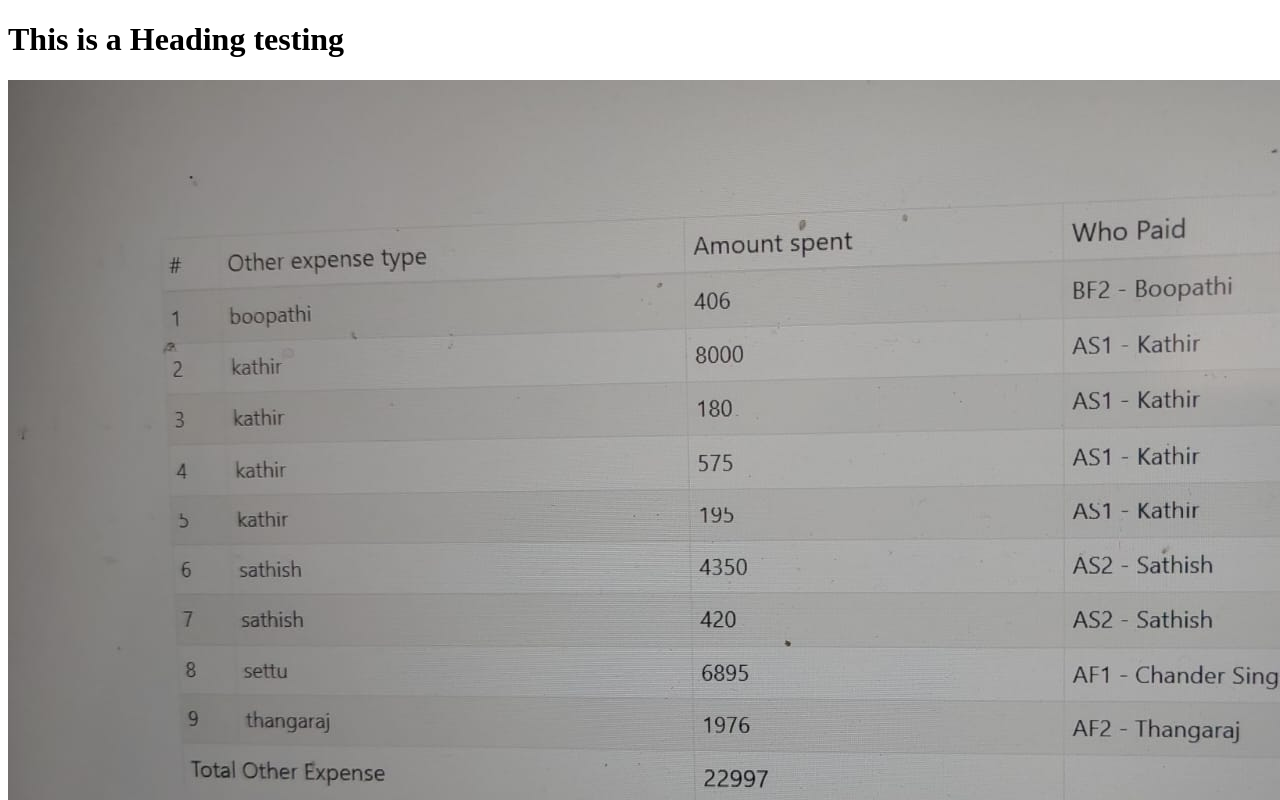
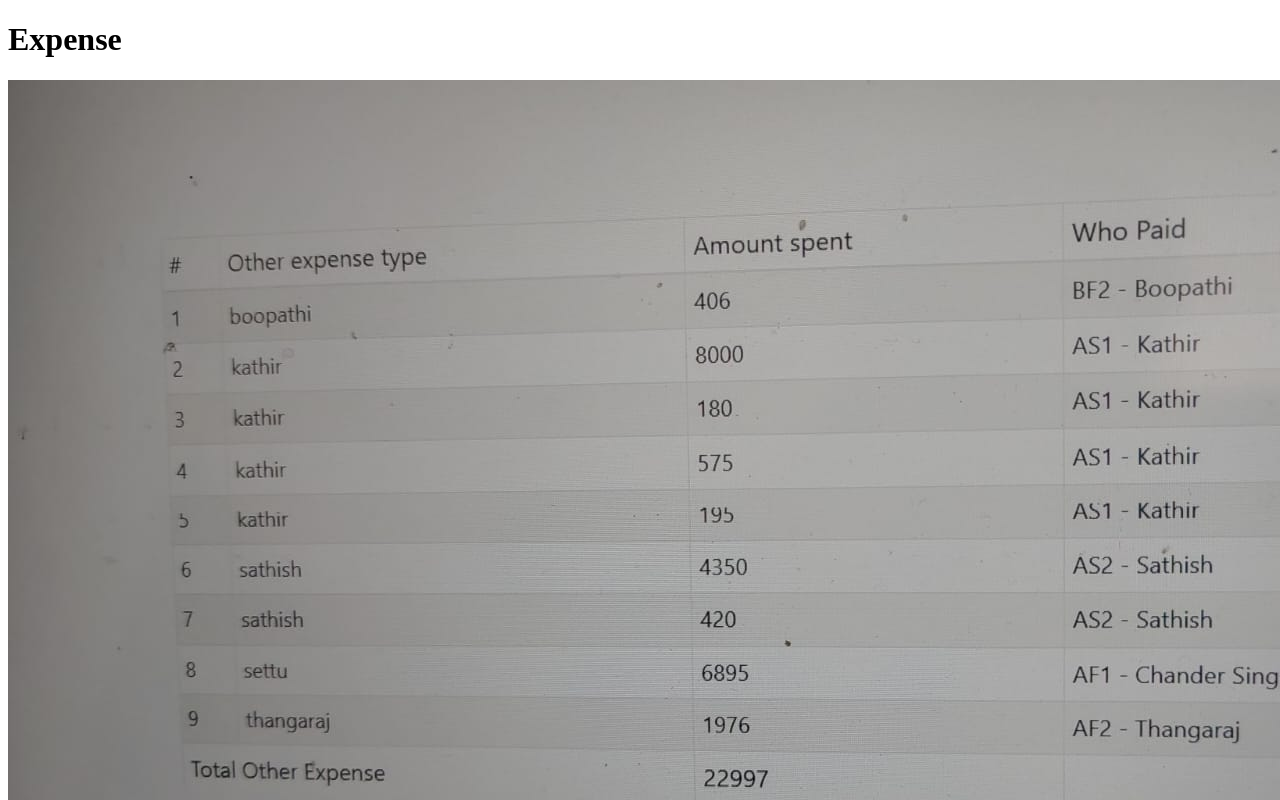
Before and after one commit to boopathi2k7/expense, a plain HTML site: page index.html in a window 1280 px wide. Shown: the top 800 px of the page. Drawn offline with Linux system fonts and the light colour scheme.

Commit message:
Add files via upload

```diff
--- a/index.html
+++ b/index.html
@@ -5,7 +5,7 @@
 </head>
 <body>
 
-<h1>This is a Heading testing</h1>
+<h1>Expense</h1>
   <img src="img/sample.jpeg" alt="Sample Image">
 
 
```
